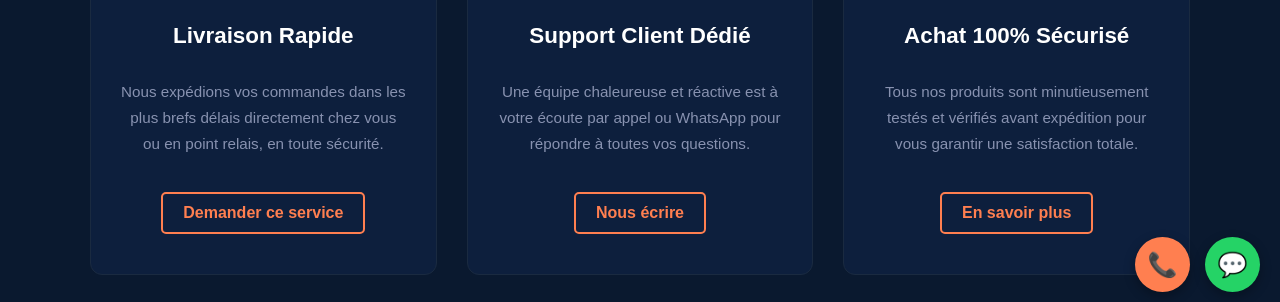
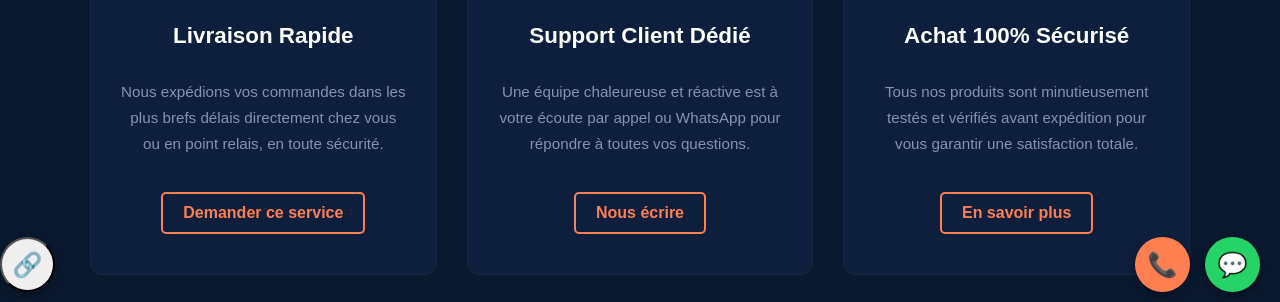
Before and after one commit to Marketshopdev/market-shop-site, a website: page services.html in a window 1280 px wide. Shown: the part 488-790 px from the top of the page. Drawn offline with Linux system fonts and the light colour scheme.

Commit message:
Update services.html

```diff
--- a/services.html
+++ b/services.html
@@ -155,6 +155,7 @@
     <a href="https://wa.me/[TON_NUMERO_WHATSAPP]" class="float-btn whatsapp-btn" target="_blank" aria-label="Contacter sur WhatsApp">💬</a>
     <a href="tel:+22879499501" class="float-btn call-btn" aria-label="Appeler Market Shop">📞</a>
 
+<button id="shareBtn" class="float-btn share-btn" aria-label="Partager ce site">🔗</button>
     <script src="./js/main.js" defer></script>
 </body>
     </html>
```
